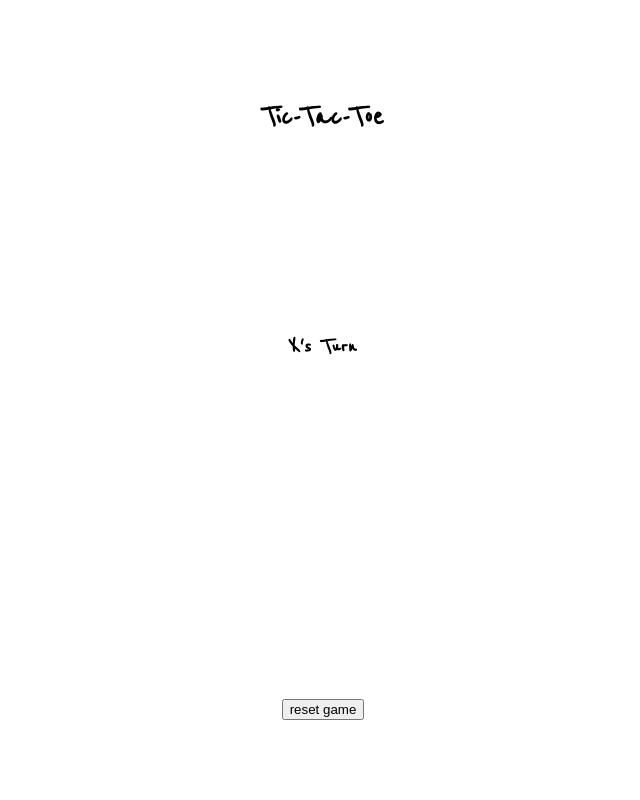
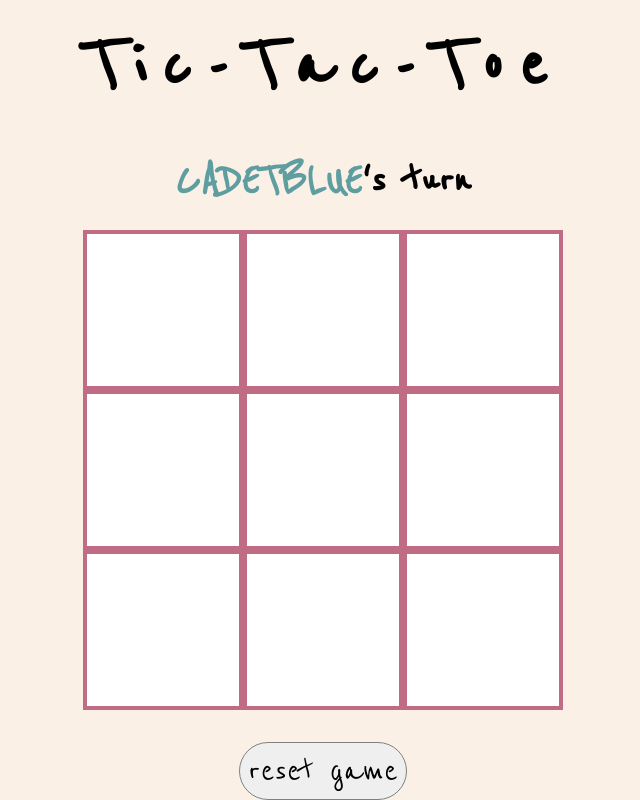
Before and after one commit to danielleroj/T-T-T-Weekend, a plain HTML site: page index.html in a window 1280 px wide. Shown: the whole page, without its empty margins (317-957 px from the left). Drawn offline with Linux system fonts and the light colour scheme.

Commit message:
will make game functional

```diff
--- a/index.html
+++ b/index.html
@@ -15,17 +15,17 @@
     <h2>X's Turn</h2>
     <section id="board">
 
-        <div id="c0r1"></div>
-        <div id="c1r1"></div>
-        <div id="c2r1"></div>
+        <div class="ttt-square" id="s0"></div>
+        <div class="ttt-square" id="s1"></div>
+        <div class="ttt-square" id="s2"></div>
 
-        <div id="c0r2"></div>
-        <div id="c1r2"></div>
-        <div id="c2r2"></div>
+        <div class="ttt-square" id="s3"></div>
+        <div class="ttt-square" id="s4"></div>
+        <div class="ttt-square" id="s5"></div>
 
-        <div id="c0r3"></div>
-        <div id="c1r3"></div>
-        <div id="c2r3"></div>
+        <div class="ttt-square" id="s6"></div>
+        <div class="ttt-square" id="s7"></div>
+        <div class="ttt-square" id="s8"></div>
 
     </section>
     <button>reset game</button>
--- a/main.css
+++ b/main.css
@@ -1,25 +1,60 @@
 * {
     box-sizing: border-box;
+    font-family: "Reenie Beanie", cursive;
 }
 
 body {
     height: 100vh;
     margin: 0;
-    font-family: "Reenie Beanie", cursive;
     display: flex;
     flex-direction: column;
-    justify-content: space-around;
+    justify-content: center;
     align-items: center;
+    background-color: linen;
+}
+
+h1 {
+    letter-spacing: 2vmin;
+    margin: auto;
+    font-size: 10vmin;
+}
+
+h2 {
+    margin: auto;
+    font-size: 6vmin;
 }
 
 #board {
     display: grid;
-    grid-template-columns: repeat(3, 10vin);
-    grid-template-rows: repeat(3m 10vin);
-
+    grid-template-columns: repeat(3, 20vmin);
+    grid-template-rows: repeat(3, 20vmin);
+    background-color:#c06c84;
 }
 
 #board > div {
-    border: 2px black;
-    border-radius: 50px 20px;
+    margin: .5vmin;
+    background-color: white;
+    border: .5vmin solid white;
 }
+
+#board > div.avail {
+    cursor: pointer;
+}
+
+#board > div.avail:hover {
+    border-color: darkslateblue;
+}
+
+
+button {
+    border: 0.1vmin solid gray;
+    border-radius: 4vmin;
+    margin-top: 4vmin;
+    padding: 1vmin;
+    font-size: 5vmin;
+}
+
+button:hover {
+    color: white;
+    background-color: #c06c84;
+}
--- a/main.js
+++ b/main.js
@@ -15,12 +15,12 @@
 
 // constants
 const COLOR_LOOKUP = {
-    "null": white,
-    "1": #FFD4E51,
-    "-1": #BEE4E7
+    "null": "white",
+    "1": "CadetBlue",
+    "-1": "Plum"
 };
 
-const WINNING_COMBOS = {
+const winningCombos = [
     [0, 1, 2],
     [3, 4, 5],
     [6, 7, 8],
@@ -31,7 +31,7 @@ const WINNING_COMBOS = {
 
     [0, 4, 8],
     [2, 4, 6]
-};
+];
 
 // state variables
 let board;
@@ -41,51 +41,79 @@ let turn;
 // cached elements
 const messageEl = document.querySelector("h2")
 const resetGameBtn = document.querySelector("button");
-const squares = Array.from(document.querySelectorAll("#board > div"));
+const squares = [...document.querySelectorAll(".ttt-square")];
 
 // event listeners
 resetGameBtn.addEventListener("click", init);
+document.getElementById("board").addEventListener("click", handleSquareClick);
 
 // functions
 init ();
 
 function init() {
-    board = [
-        [null, null, null] //col 0
-        [null, null, null] //col 1
-        [null, null, null] //col 2
-    ]
+    board = [null, null, null, null, null, null, null, null, null];
+    winner = null;
+    turn = 1;
+    render();
 };
 
-    winner = null;
-    turn = 1;
+function handleSquareClick(evt) {
+    const idx = parseInt(evt.target.id.replace("s", ""));
+    if (isNaN(idx) || board[idx] || winner)
+    return;
+    // for (let i = 0; i < squares.length; i++) {
+    //     if (squares[i] === evt.target) {
+    //         handlePlay(i);
+    //         break;
+    //     }
+        // if (winner !== null) {
+        //     return;
+        // }
+        board[idx] = turn;
+        winner = checkWinner();
+        turn *=-1; //toggle
+    render();
+}
 
-    render();
+function checkWinner() {
+    for (let combo of winningCombos) {
+        if (Math.abs(board[combo[0]] + board[combo[1]]) + board[combo[2]] === 3)
+        return turn;
+    }
+    // winningCombos.forEach(function(winningCombo) {
+    //     let total = board[winningCombo[0]] + board[winningCombo[1]] + board[winningCombo[2]];
+    //     total = Math.abs(total);
+    //     if (total === 3) {
+    //         return turn;
+    //     }
+        if (board.includes(null)) return null;
+        return  "T";
+}
 
 function render() {
     renderBoard();
     renderMessage();
 }
 
+function renderBoard() {
+    // looping over board array
+    board.forEach(function(square, idx) {
+        // access the corresponding square
+        const squareEl = document.getElementById(`s${idx}`);
+        squareEl.style.backgroundColor = COLOR_LOOKUP[square];
+        squareEl.className = !square ? "avail" : "";
+    });
+}
+
 function renderMessage() {
     if (winner === "T") {
         // tie game
         messageEl.innerText = "No one wins - try again!";
-    } else if(winner) {
+    } else if (winner) {
         // winner
-        messageEl.innerHTML = `<span style="color: ${COLOR_LOOKUP[winner]}">${COLOR_LOOKUP[winner]}</span> wins!`;
+        messageEl.innerHTML = `<span style="color: ${COLOR_LOOKUP[winner]}">${COLOR_LOOKUP[winner].toUpperCase()}</span> wins!`;
     } else {
         // turn
-        messageEl.innerHTML = `<span style="color: ${COLOR_LOOKUP[turn]}">${COLOR_LOOKUP[turn]}'s turn`;
+        messageEl.innerHTML = `<span style="color: ${COLOR_LOOKUP[turn]}">${COLOR_LOOKUP[turn].toUpperCase()}</span>'s turn`;
     }
 }
-
-function renderBoard() {
-      board.forEach(function(colArray, colIdx)  {
-        colArray.forEach(function(cellValue, rowIdx) {
-        const cellId = `c${colIdx}r${rowIdx}`;
-        const cellEl = document.getElementById(cellId);
-        cellEl.style.backgroundColor = COLOR_LOOKUP[cellValue];
-        });
-      });
-}
```
